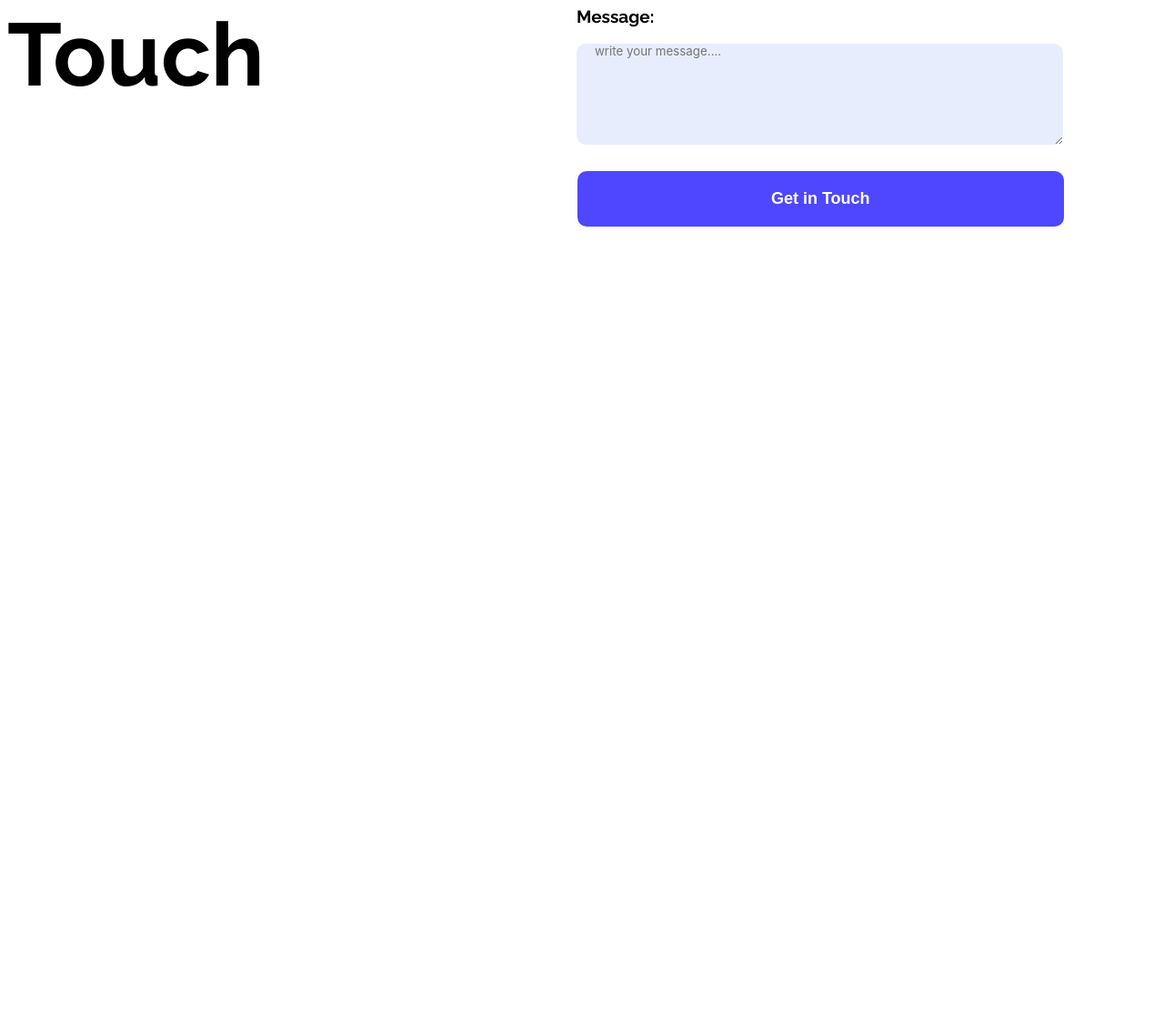
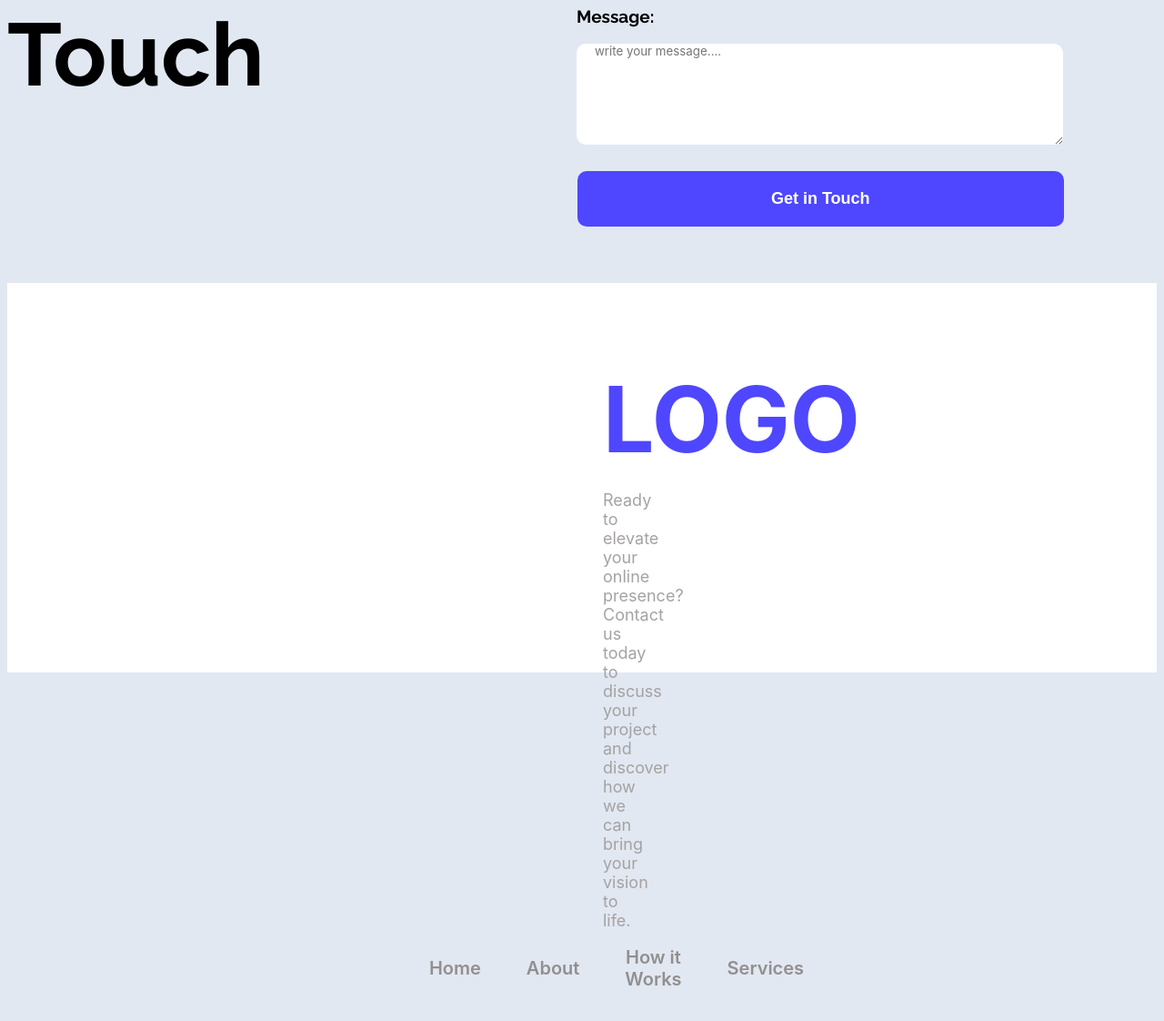
Before and after one commit to stackdaemon/portfolio-web, a plain HTML site: page index.html in a window 1280 px wide. Shown: the part 3383-4505 px from the top of the page at 91% size. Before the commit the page ends 3702 px from the top, so only its background shows below. Drawn offline with Linux system fonts and the light colour scheme.

Commit message:
added footer section

```diff
--- a/css/style.css
+++ b/css/style.css
@@ -10,7 +10,10 @@
 
   font-style: normal;
 }
+body{
+  background-color:  rgb(225, 232, 242);
 
+}
 /* 1st step */
 nav {
   display: flex;
@@ -257,7 +260,7 @@ nav {
 .login_container textarea {
   height: 70px;
   border-radius: 10px;
-  background-color: rgb(231, 237, 253);
+  background-color: rgb(255, 255, 255);
   width: 495px;
   padding: 0px 20px;
   margin-bottom: 24px;
@@ -266,3 +269,44 @@ nav {
 .login_container textarea{
   height: 111px;
 }
+/* Footer section */
+.footer_conrainer{
+  background-color: #ffffff;
+  height: 428px;
+  /* width: 1440px; */
+  text-align: center;
+}
+.footer_title{
+  font-size:100px ;
+  color: #4e47ff;
+  /* padding-top: 20px; */
+  margin-bottom: 0px;
+}
+.footer_description{
+  font-size:18px ;
+  color: rgb(165, 162, 162);
+
+
+}
+footer ul {
+  list-style: none;
+  display: flex;
+  justify-content: center;
+  align-items: center;
+
+}
+footer ul li {
+  margin-right: 50px;
+}
+footer li a {
+  text-decoration: none;
+  font-size: 20px;
+  font-weight: 600;
+   color: rgb(146, 143, 143);
+}
+.footer_group{
+ padding:22px 655px;
+}
+footer li a:hover{
+  background-color:aquamarine;
+}
--- a/index.html
+++ b/index.html
@@ -182,7 +182,18 @@
       </section>
       <!-- End Login section -->
     </main>
-    <footer>
+    <footer class="footer_conrainer inter-normal">
+       <div class="footer_group">
+        <h1 class="footer_title ">LOGO</h1>
+        <p class="footer_description">Ready to elevate your online presence? Contact us today to discuss your project and discover how we can bring your vision to life.</p>
+        <ul>
+          <li><a href="">Home</a></li>
+          <li><a href="">About</a></li>
+          <li><a href="">How it Works</a></li>
+          <li><a href="">Services</a></li>
+        </ul>
+
+       </div>
 
     </footer>
   </body>
```
